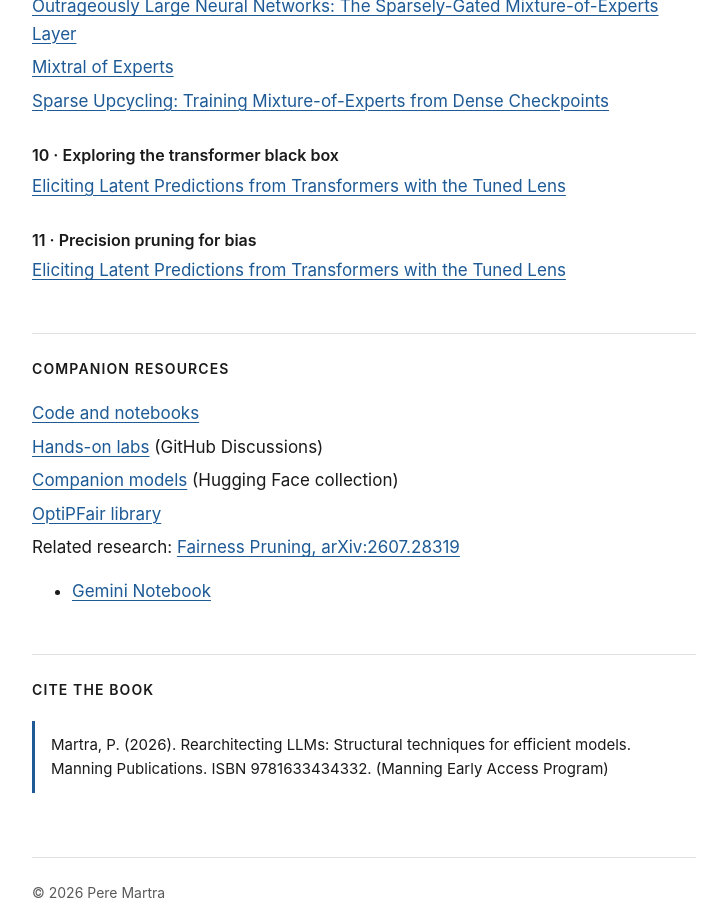
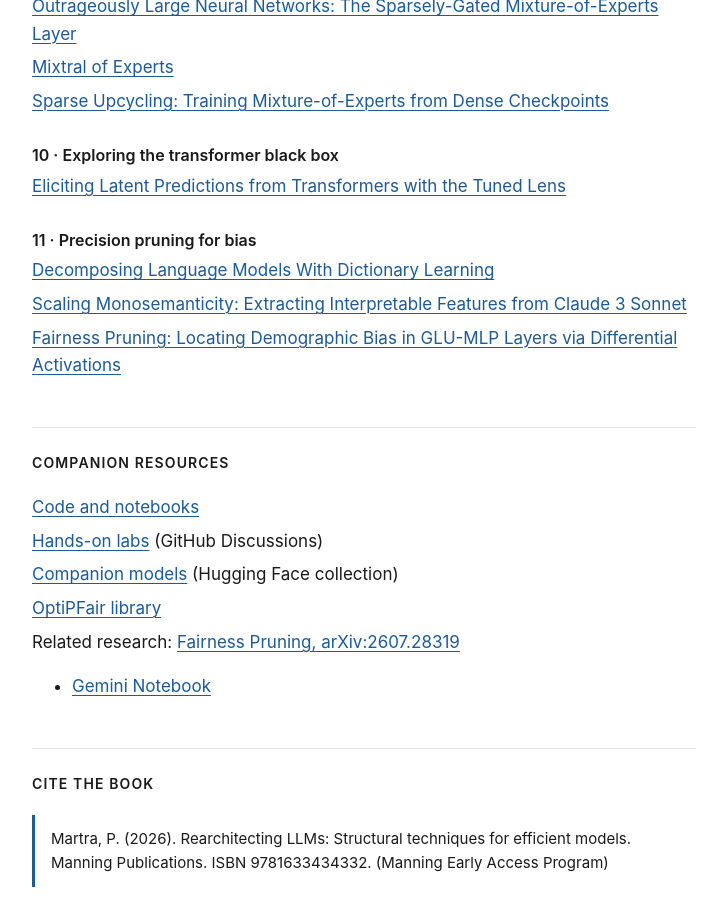
Before and after one commit to peremartra/peremartra.github.io, a Jekyll site: the page built from books/rearchitecting-llms/index.md, in a window 1280 px wide and 900 px high, scrolled down 4017 px. Shown: the whole window, without its empty margins (276-1003 px from the left). Built offline with Jekyll 4.4.1, drawn with Linux system fonts in a browser that asks for light colours.

Commit message:
Add new papers on precision pruning for bias
Co-authored-by: Copilot Autofix powered by AI <175728472+Copilot@users.noreply.github.com>

```diff
--- a/books/rearchitecting-llms/index.md
+++ b/books/rearchitecting-llms/index.md
@@ -167,7 +167,9 @@ Every chapter comes with notebooks that run on the free tier of Google Colab, us
 
 ### 11 · Precision pruning for bias
 
-- [Eliciting Latent Predictions from Transformers with the Tuned Lens](https://arxiv.org/abs/2303.08112)
+- [Decomposing Language Models With Dictionary Learning](https://transformer-circuits.pub/2023/monosemantic-features)
+- [Scaling Monosemanticity: Extracting Interpretable Features from Claude 3 Sonnet](https://transformer-circuits.pub/2024/scaling-monosemanticity/)
+- [Fairness Pruning: Locating Demographic Bias in GLU-MLP Layers via Differential Activations](https://arxiv.org/abs/2607.28319)
 {: .papers}
 
 
```
